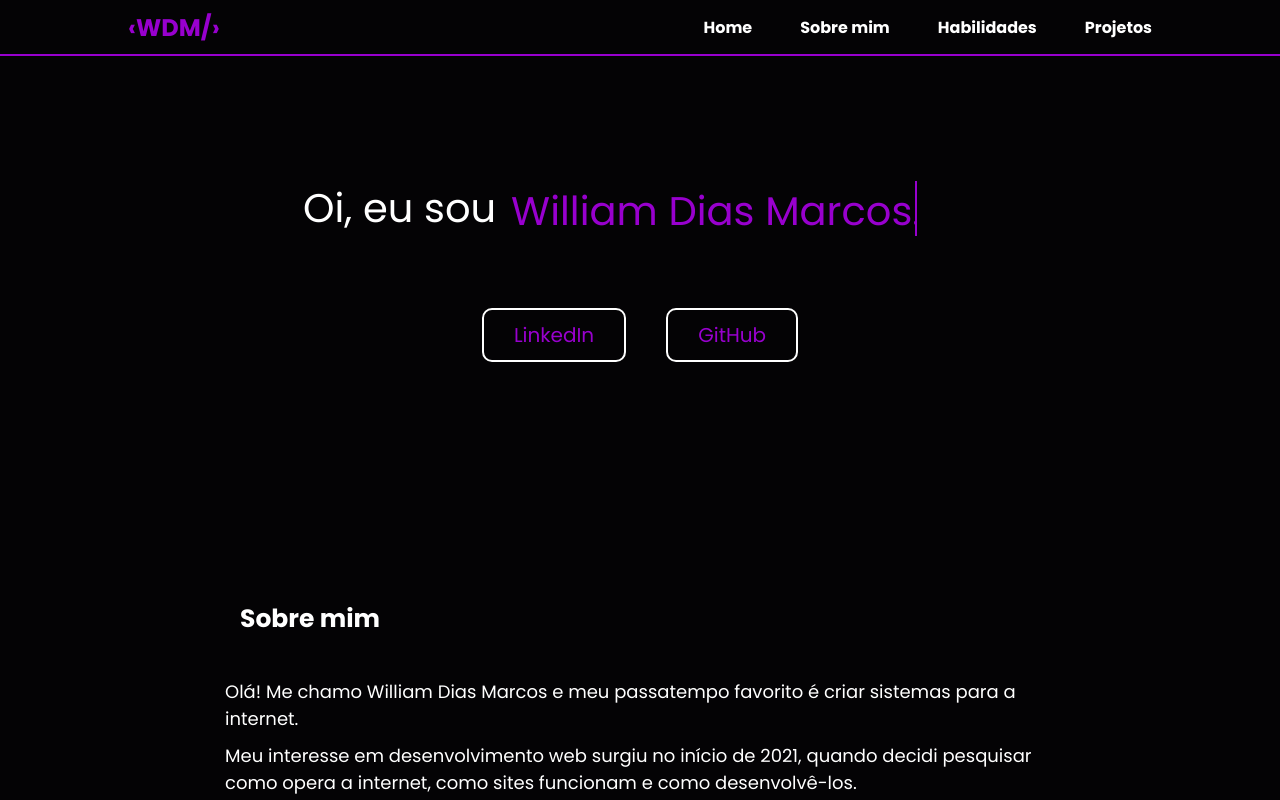
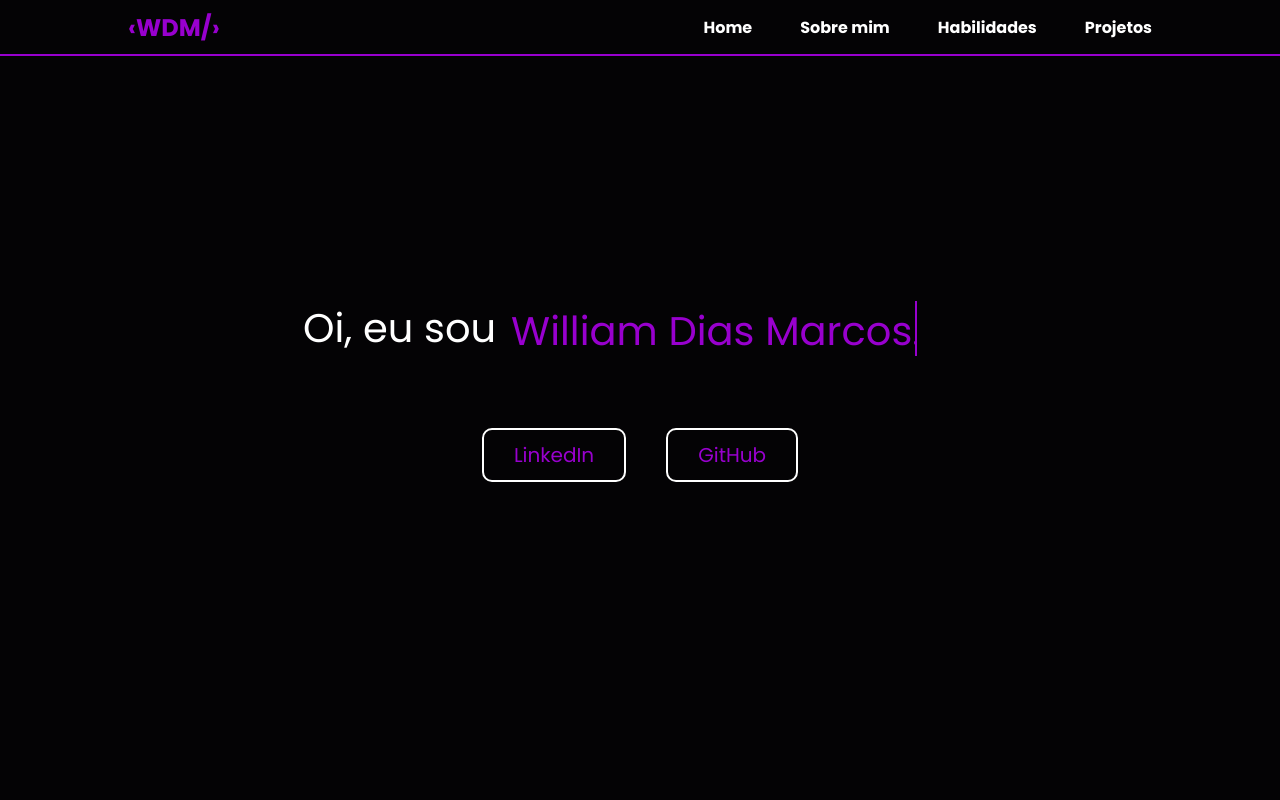
Before and after one commit to William-Dias-Marcos/Portfolio_Angular, an Angular app: page / in a window 1280 px wide. Shown: the top 800 px of the page. Built offline with nearby package versions, Linux system fonts and the light colour scheme; no server answers.

Commit message:
home-screen css change

```diff
--- a/src/app/components/home-screen/home-screen.component.css
+++ b/src/app/components/home-screen/home-screen.component.css
@@ -1,5 +1,5 @@
 .container {
-  height: 70vh;
+  height: 100vh;
   margin: auto;
   display: flex;
   justify-content: center;
```
